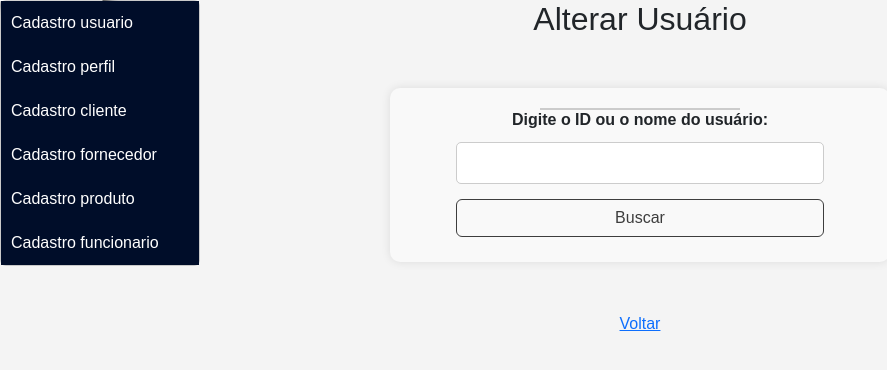
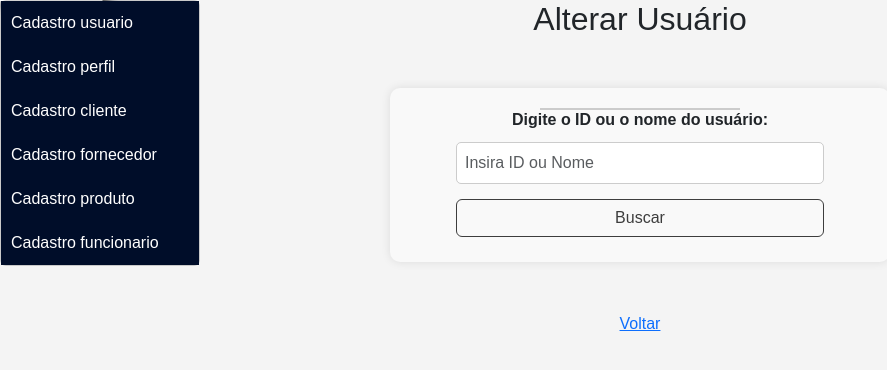
Before and after one commit to Freitas014/Luis_Freitas_Prova, a PHP site: page /alterar_usuario.php in a window 1280 px wide. Shown: the part 54-424 px from the top of the page, without its empty margins (0-887 px from the left). Run offline with PHP 8.4, Linux system fonts and the light colour scheme; a user stored in the database is signed in; data comes from the database, SQL or seed files in the repository.

Commit message:
Update alterar_usuario.php
Adicionado placeholder no campo que busca usuarios

```diff
--- a/alterar_usuario.php
+++ b/alterar_usuario.php
@@ -116,7 +116,7 @@ $permissoes = [
     <h2>Alterar Usuário</h2>
     <form action="alterar_usuario.php" method="POST">
         <label for="busca_usuario">Digite o ID ou o nome do usuário:</label>
-        <input type="text" class="form-control" id="busca_usuario" name="busca_usuario" required onkeyup="buscarSugestoes()">
+        <input type="text" class="form-control" placeholder="Insira ID ou Nome" id="busca_usuario" name="busca_usuario" required onkeyup="buscarSugestoes()">
 
         <!-- Div para exibir sugestoes de usuarios -->
          <div id="sugestoes">
```
